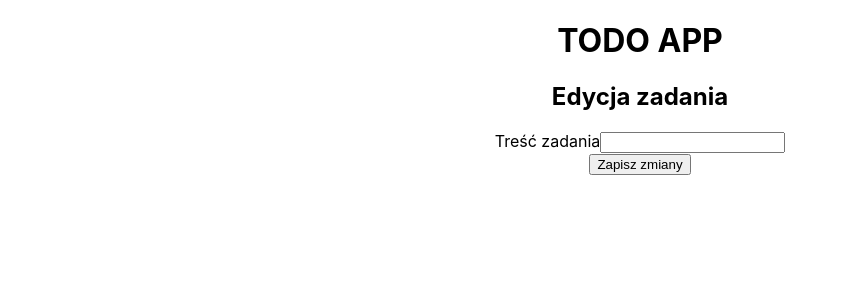
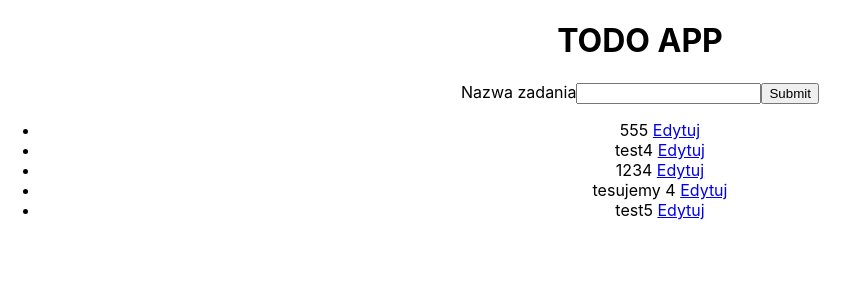
Before and after one commit to ishida530/todo, a React (Create React App) app: page /task/397fadf0-117d-4f24-95a8-ab232c21eb79/edit in a window 1280 px wide. Shown: the top 300 px of the page, without its empty margins (0-859 px from the left). Built offline with nearby package versions, Linux system fonts and the light colour scheme; data requests are answered from the project's data file.

Commit message:
add create update display tasks

```diff
--- /dev/null
+++ b/db.json
@@ -0,0 +1,24 @@
+{
+  "tasks": [
+    {
+      "id": 1,
+      "title": "555"
+    },
+    {
+      "id": 8,
+      "title": "test4"
+    },
+    {
+      "id": 9,
+      "title": "1234"
+    },
+    {
+      "id": 10,
+      "title": "tesujemy 4"
+    },
+    {
+      "id": 11,
+      "title": "test5"
+    }
+  ]
+}
--- a/src/App.tsx
+++ b/src/App.tsx
@@ -2,9 +2,8 @@
 
 import './App.css';
 import { Routes, Route } from 'react-router-dom';
-import TodoList from './pages/TodoList';
-import Task from './pages/Task';
-import EditTask from './pages/EditTask';
+import Home from './pages/Home';
+
 
 
 
@@ -12,17 +11,18 @@ import EditTask from './pages/EditTask';
 
 function App() {
 
-  // const info = useQuery('todos', fetchTodoList)
 
   return (
-      <div className="App">
-        <h1>TODO APP</h1>
-        <Routes>
-          <Route path='/' element={< TodoList />} />
-          <Route path='/task/:id' element={< Task />} />
-          <Route path='/task/:id/edit' element={< EditTask />} />
-        </Routes>
-      </div>
+    <div className="App">
+
+      <Routes>
+        <Route path='/' element={< Home />} />
+        <Route path='/task/:id' element={< Home />} />
+        <Route path='/task/:id/edit' element={< Home />} />
+      </Routes>
+
+
+    </div>
 
 
   );
--- /dev/null
+++ b/src/api.ts
@@ -0,0 +1,43 @@
+import { Itask, TaskStatus } from "./types";
+
+export const fetchTodoList = async () => {
+  try {
+    const request = await fetch('http://localhost:3000/tasks')
+    const response = await request.json()
+    return response
+  } catch (error) {
+    console.log(error)
+  }
+}
+
+export const createTask = async (newTask: Itask) => {
+  try {
+    const request = await fetch('http://localhost:3000/tasks', {
+      method: "POST",
+      body: JSON.stringify(newTask),
+      headers: {
+        "Content-Type": "application/json",
+      },
+    })
+    const response = await request.json()
+    return response
+  } catch (error) {
+    console.log(error)
+  }
+}
+export const updateTask = async (updateTask: Itask) => {
+  console.log('updateTask w fetchu',updateTask)
+  try {
+    const request = await fetch(`http://localhost:3000/tasks/${updateTask.id}`, {
+      method: "PUT",
+      body: JSON.stringify(updateTask),
+      headers: {
+        "Content-Type": "application/json",
+      },
+    })
+    const response = await request.json()
+    return response
+  } catch (error) {
+    console.log(error)
+  }
+}
--- a/src/components/TaskForm.tsx
+++ b/src/components/TaskForm.tsx
@@ -1,36 +1,43 @@
-import React from 'react'
+import { yupResolver } from '@hookform/resolvers/yup';
+import React, { useEffect } from 'react'
 import { useForm, Controller } from 'react-hook-form';
+import { IFormInputs, Itask } from '../types';
+import * as yup from "yup"
 
-
-export interface TaskFormData {
-    task: string;
+interface ITaskForm {
+    onSubmit: (data: IFormInputs) => void,
+    updateValue?: Itask
 }
 
 
-const TaskForm = ({ onSubmit }: { onSubmit: (data: TaskFormData) => void }) => {
-    const { handleSubmit, control } = useForm<TaskFormData>();
-
-    const submitForm = (data:TaskFormData) => {
-        onSubmit(data);
-    };
-
+const TaskForm = ({ onSubmit, updateValue }: ITaskForm) => {
+    const schema = yup
+        .object({
+            taskContent: yup.string().required().min(3, 'minimum 3 znaki'),
+        })
+        .required()
+    const {
+        setValue,
+        register,
+        handleSubmit,
+        formState: { errors },
+    } = useForm<IFormInputs>({
+        resolver: yupResolver(schema),
+    })
+    useEffect(() => {
+        if (updateValue) {
+            console.log(updateValue)
+            setValue('taskContent', updateValue.title)
+        }
+    }, []);
     return (
-        <form onSubmit={handleSubmit(submitForm)}>
-            <div>
-                <label>Treść zadania</label>
-                <Controller
-                    name="task"
-                    control={control}
-                    defaultValue=""
-                    render={({ field }) => <input {...field} />}
-                />
-            </div>
-
-            {/* Inne pola formularza, jeśli są potrzebne */}
-
-            <button type="submit">Zapisz zmiany</button>
+        <form onSubmit={handleSubmit(onSubmit)}>
+            <label>Nazwa zadania</label>
+            <input {...register("taskContent")} />
+            {errors.taskContent && <p>{errors.taskContent.message}</p>}
+            <input type="submit" />
         </form>
     )
 }
 
-export default TaskForm
+export default TaskForm;
--- a/src/pages/EditTask.tsx
+++ b/src/pages/EditTask.tsx
@@ -1,5 +1,5 @@
 import React from 'react'
-import TaskForm, { TaskFormData } from '../components/TaskForm'
+import TaskForm from '../components/TaskForm'
 
 
 
@@ -9,14 +9,10 @@ interface EditTaskProps {
 }
 
 const EditTask = () => {
-    const onSubmit = (data: TaskFormData) => {
-        console.log('data wysylka', data)
-        // Obsługa edycji zadania, np. wywołanie funkcji do zapisu zmian
-    };
+
     return (
         <div>
             <h2>Edycja zadania</h2>
-            <TaskForm onSubmit={onSubmit} />
         </div>
     )
 }
--- /dev/null
+++ b/src/pages/Home.tsx
@@ -0,0 +1,38 @@
+import React, { useEffect, useState } from 'react'
+import TaskForm from '../components/TaskForm'
+import { SubmitHandler } from 'react-hook-form'
+import { IFormInputs, Itask, TaskStatus } from '../types'
+import TodoList from './TodoList'
+import { QueryClient, useMutation, useQuery, useQueryClient } from 'react-query'
+import { fetchTodoList, createTask} from '../api'
+import { useNavigate } from 'react-router-dom'
+
+const Home = () => {
+const queryClient = useQueryClient()
+const navigate =useNavigate()
+    const [taskList, setTaskList] = useState<Itask[] | []>([])
+
+    const createTaskMutation = useMutation({
+        mutationFn: (newTask:Itask)=>createTask(newTask),
+        onSuccess(data, variables, context) {
+            queryClient.invalidateQueries({queryKey:['todos']})
+        },
+      })
+
+    const handleSubmitForm: SubmitHandler<IFormInputs> = (data) => {
+        createTaskMutation.mutate({
+            id:taskList.length++,
+            title:data.taskContent,
+        })
+         return navigate('/')
+    }
+    return (
+        <div>
+            <h1>TODO APP</h1>
+            <TaskForm onSubmit={handleSubmitForm} />
+            <TodoList  />
+        </div>
+    )
+}
+
+export default Home
--- a/src/pages/Task.tsx
+++ b/src/pages/Task.tsx
@@ -1,8 +1,48 @@
-import React from 'react'
+import React, { useState } from 'react'
+import { Link, useNavigate } from 'react-router-dom'
+import { IFormInputs, Itask, TaskStatus } from '../types'
+import TaskForm from '../components/TaskForm'
+import { error } from 'console'
+import { SubmitHandler } from 'react-hook-form'
+import { useMutation, isError, useQueryClient } from 'react-query'
+import { updateTask } from '../api'
 
-const Task = () => {
-  return (
-    <div>Task</div>
+interface ITaskProps {
+  task: Itask,
+  handleUpdate?: (updateTask:Itask) => void,
+}
+
+const Task = ({ task,handleUpdate }: ITaskProps) => {
+  const queryClient = useQueryClient()
+  const navigate = useNavigate()
+
+  const updateTaskMutation = useMutation({
+    mutationFn: (updatedTask:Itask)=>updateTask(updatedTask),
+    onSuccess() {
+        queryClient.invalidateQueries({queryKey:['todos']})
+        setIsEdit(false)
+    },
+  })
+
+
+
+  const handleUpdateForm: SubmitHandler<IFormInputs> = (updatedTask) => {
+    updateTaskMutation.mutate({
+        id:task.id,
+        title:updatedTask.taskContent,
+    })
+     return navigate('/')
+}
+
+  const [isEdit,setIsEdit]=useState(false)
+
+  const { title, id, status } = task
+  if (isEdit) {
+    return (
+      <li ><TaskForm updateValue={task} onSubmit={(e)=>handleUpdateForm(e)}/> </li>
+    )
+  } else return (
+    <li >{title} <Link to={`/task/${id}/edit`} onClick={()=>setIsEdit(!isEdit)}>Edytuj</Link></li>
   )
 }
 
--- a/src/pages/TodoList.tsx
+++ b/src/pages/TodoList.tsx
@@ -1,8 +1,32 @@
-import React from 'react'
+import React, { Dispatch, SetStateAction } from 'react'
+import { Link, useNavigate } from 'react-router-dom'
+import Task from './Task'
+import { IFormInputs, Itask } from '../types'
+import { useMutation, useQuery, useQueryClient } from 'react-query'
+import { createTask, fetchTodoList, updateTask } from '../api'
+import { SubmitHandler } from 'react-hook-form'
 
-const TodoList = () => {
+
+
+interface ItaskList {
+    setTaskList?: Dispatch<SetStateAction<Itask[]>>
+}
+const TodoList = ({ setTaskList }: ItaskList) => {
+
+    const { isLoading, isError, data, error } = useQuery({
+        queryKey: ['todos'],
+        queryFn: fetchTodoList,
+      })
+      if (isLoading) return <div>`Loading...`</div>
+      if (isError) return <div>`Error: {(error as Error).message}`</div>
     return (
-        <div>TodoList</div>
+        <ul>
+            {data.map((task:Itask,index:number) => {
+                return (
+                    <Task key={index} task={task} />
+                )
+            })}
+        </ul>
     )
 }
 
--- /dev/null
+++ b/src/types.ts
@@ -0,0 +1,14 @@
+export interface IFormInputs {
+    taskContent: string
+  }
+
+  export interface Itask {
+      id?: number,
+      title: string,
+      status?:TaskStatus,
+  }
+  export enum TaskStatus{
+    COMPLETED= 'COMPLETED',
+    EDIT="EDIT",
+    DELETED = 'DELETED'
+  }
```
Also changed, not shown: package.json (+6 -2 lines), 1 other file (tests, documents, lock files or other folders).
